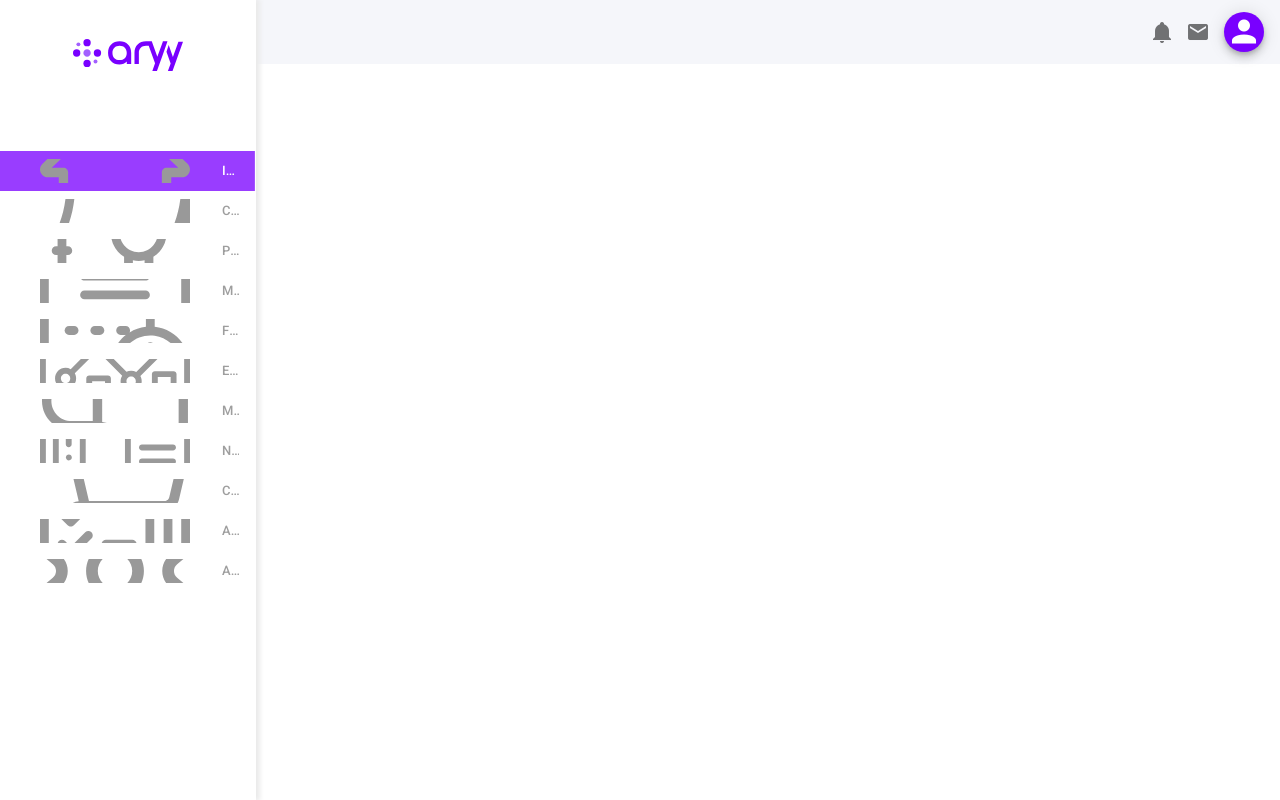
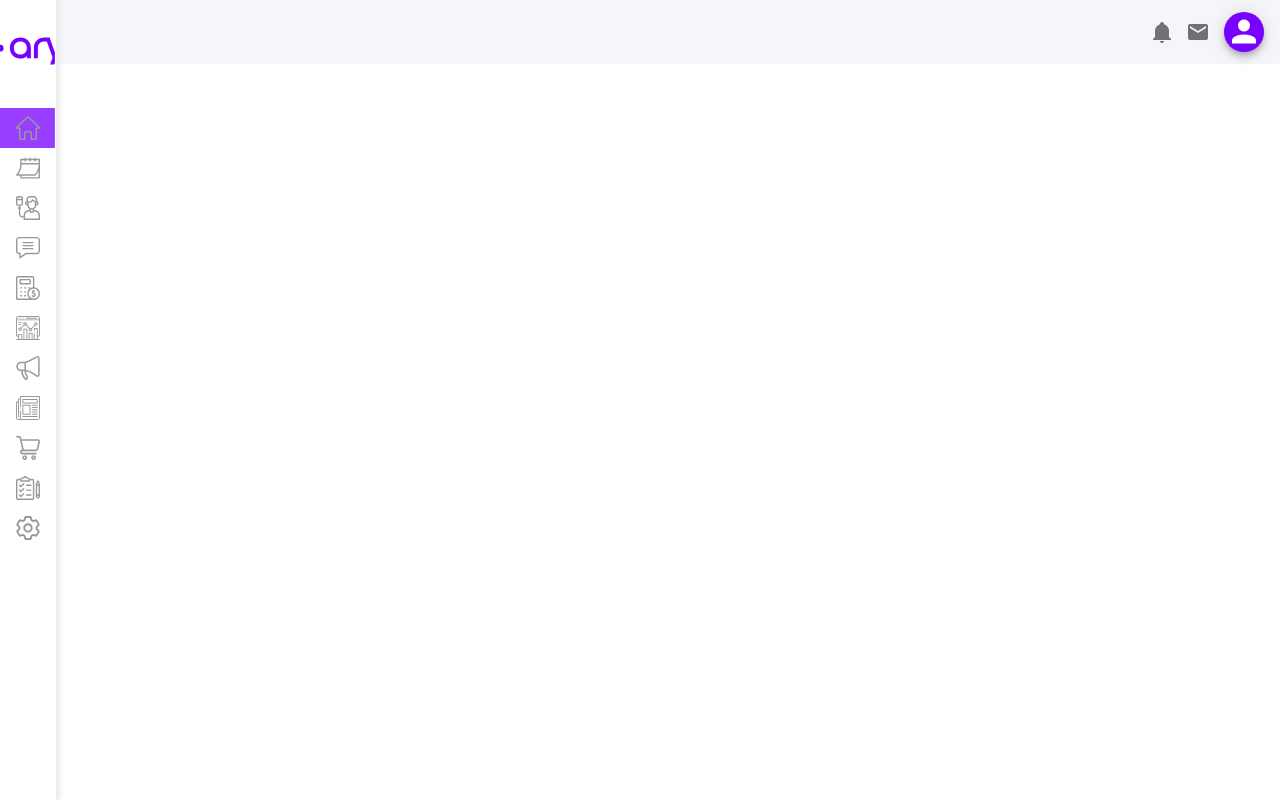
Before and after one commit to AlexGR09/Aryy_Front_medico, a Vue app: page / in a window 1280 px wide. Built offline with nearby package versions, Linux system fonts and the light colour scheme.

Commit message:
Luis Reyes
Ajustes de maquetación del SideBar

```diff
--- a/src/components/SideBar.vue
+++ b/src/components/SideBar.vue
@@ -1,27 +1,23 @@
 <template>
-    <nav>
-        <v-navigation-drawer permanent app dark color="#fff">
+        <v-navigation-drawer permanent app dark color="#fff" :mini-variant.sync="mini">
             <div class="logotipo">
-                <v-img :src="require('@/assets/logos/ICONS_SPA_ISOLOGO.svg')" max-width="110"></v-img>
+                <v-img :src="require('@/assets/logos/ICONS_SPA_ISOLOGO.svg')" max-width="100"></v-img>
             </div>
-            <v-divider class="mx-10 mt-3"></v-divider>
-            <v-list dense class="mt-5">
+            <v-list dense>
                 <v-list-item-group v-model="selectedItem" color="white" active-class="bg-active">
-                    <v-list-item class="list-item" v-for="(item, i) in items" :key="i" v-slot="{ active }" >
-                        <v-list-item-icon class="ml-6" >
+                    <v-list-item class="px-2" v-for="(item, i) in items" :key="i" v-slot="{ active }">
+                        <v-list-item-icon class="ml-2" style="width: 20px;">
                             <v-img :src="item.url"></v-img>
                         </v-list-item-icon>
                         <v-list-item-content>
-                            <v-list-item-title class="text-h7" v-text="item.title" :class="active ? 'white--text' : 'grey--text'">
-                            </v-list-item-title>
+                            <v-list-item-title class="text-h7" v-text="item.title"
+                                :class="active ? 'white--text' : 'grey--text'"></v-list-item-title>
                         </v-list-item-content>
                     </v-list-item>
                 </v-list-item-group>
             </v-list>
         </v-navigation-drawer>
-    </nav>
 </template>
-
 <script>
 export default {
     data: () => ({
@@ -39,6 +35,7 @@ export default {
             { url: require("@/assets/iconos/icon_asistente.svg"), title: 'Asistente', route: '/edicion-de-perfil' },
             { url: require("@/assets/iconos/icon_ajuste.svg"), title: 'Ajustes', route: '/edicion-de-perfil' },
         ],
+        mini: true,
     })
 }
 </script>
@@ -71,8 +68,8 @@ export default {
     color: white !important;
 }
 
-.img-active {
-    background-color: black;
-  color : white !important;
+.v-img:hover {
+    color: white !important;
+
 }
 </style>
```
Also changed, not shown: src/components/SystemBar.vue (line endings or trailing spaces).
